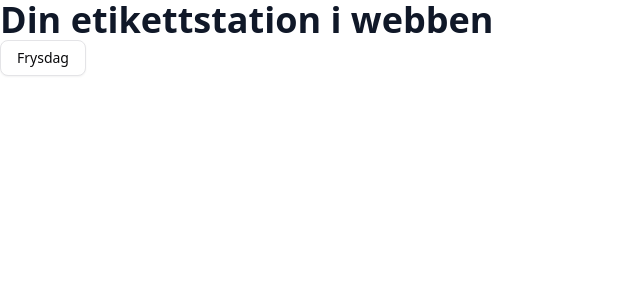
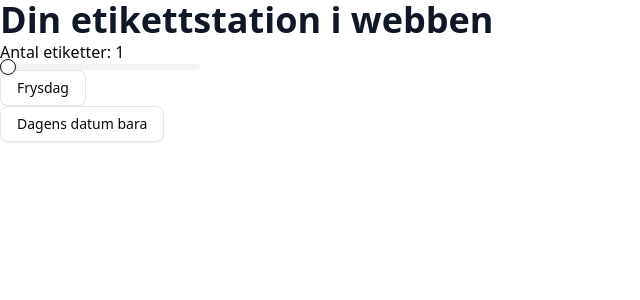
Before and after one commit to Utedass/zebra-web, a SvelteKit app: page / in a window 1280 px wide. Shown: the top 300 px of the page, without its empty margins (0-640 px from the left). Built offline with nearby package versions, Linux system fonts and the light colour scheme.

Commit message:
Add support for multiple lables.

```diff
--- a/package.json
+++ b/package.json
@@ -16,6 +16,7 @@
 	"devDependencies": {
 		"@eslint/compat": "^2.0.2",
 		"@eslint/js": "^9.39.2",
+		"@internationalized/date": "^3.12.0",
 		"@lucide/svelte": "^0.577.0",
 		"@sveltejs/adapter-node": "^5.5.2",
 		"@sveltejs/kit": "^2.50.2",
@@ -24,6 +25,7 @@
 		"@tailwindcss/typography": "^0.5.19",
 		"@tailwindcss/vite": "^4.1.18",
 		"@types/node": "^24",
+		"bits-ui": "^2.16.3",
 		"clsx": "^2.1.1",
 		"eslint": "^9.39.2",
 		"eslint-config-prettier": "^10.1.8",
--- /dev/null
+++ b/src/lib/components/ui/slider/index.ts
@@ -0,0 +1,7 @@
+import Root from "./slider.svelte";
+
+export {
+	Root,
+	//
+	Root as Slider,
+};
--- /dev/null
+++ b/src/lib/components/ui/slider/slider.svelte
@@ -0,0 +1,52 @@
+<script lang="ts">
+	import { Slider as SliderPrimitive } from "bits-ui";
+	import { cn, type WithoutChildrenOrChild } from "$lib/utils.js";
+
+	let {
+		ref = $bindable(null),
+		value = $bindable(),
+		orientation = "horizontal",
+		class: className,
+		...restProps
+	}: WithoutChildrenOrChild<SliderPrimitive.RootProps> = $props();
+</script>
+
+<!--
+Discriminated Unions + Destructing (required for bindable) do not
+get along, so we shut typescript up by casting `value` to `never`.
+-->
+<SliderPrimitive.Root
+	bind:ref
+	bind:value={value as never}
+	data-slot="slider"
+	{orientation}
+	class={cn(
+		"relative flex w-full touch-none items-center select-none data-[disabled]:opacity-50 data-[orientation=vertical]:h-full data-[orientation=vertical]:min-h-44 data-[orientation=vertical]:w-auto data-[orientation=vertical]:flex-col",
+		className
+	)}
+	{...restProps}
+>
+	{#snippet children({ thumbs })}
+		<span
+			data-orientation={orientation}
+			data-slot="slider-track"
+			class={cn(
+				"bg-muted relative grow overflow-hidden rounded-full data-[orientation=horizontal]:h-1.5 data-[orientation=horizontal]:w-full data-[orientation=vertical]:h-full data-[orientation=vertical]:w-1.5"
+			)}
+		>
+			<SliderPrimitive.Range
+				data-slot="slider-range"
+				class={cn(
+					"bg-primary absolute data-[orientation=horizontal]:h-full data-[orientation=vertical]:w-full"
+				)}
+			/>
+		</span>
+		{#each thumbs as thumb (thumb)}
+			<SliderPrimitive.Thumb
+				data-slot="slider-thumb"
+				index={thumb}
+				class="border-primary ring-ring/50 block size-4 shrink-0 rounded-full border bg-white shadow-sm transition-[color,box-shadow] hover:ring-4 focus-visible:ring-4 focus-visible:outline-hidden disabled:pointer-events-none disabled:opacity-50"
+			/>
+		{/each}
+	{/snippet}
+</SliderPrimitive.Root>
--- a/src/routes/+page.server.ts
+++ b/src/routes/+page.server.ts
@@ -2,20 +2,30 @@ import type { Actions } from './$types';
 import net from 'node:net';
 
 export const actions = {
-    default: async ({ request }) => {
-        console.log("Where am I?");
+    print: async ({ request }) => {
         const data = await request.formData();
-        printLabel();
-        console.log(data.get("stringJohan"));
+        const label_id = data.get("label_id");
+        const qty: number = Number(data.get("qty") ?? "1");
+
+        switch (label_id) {
+            case "frysdag":
+                console.log("Printing frysdag label.");
+                console.log(labelFrysdag(qty));
+                zplCommand(labelFrysdag());
+                break;
+            case "today":
+                console.log("Printing today label.");
+                console.log(labelToday(qty));
+                zplCommand(labelToday());
+                break;
+            default:
+                console.log(`Unsupported label: ${label_id}`);
+        }
     }
 } satisfies Actions;
 
 
-
-function printLabel() {
-    const printerHost = 'd6j235201761.home.arpa';
-    const printerPort = 9100;
-
+function labelFrysdag(num = 1) {
     const now = new Date();
     const timestring = now.toISOString().slice(0, 10); // "YYYY-MM-DD"
 
@@ -29,8 +39,33 @@ function printLabel() {
 ^A0,40
 ^FD${timestring}^FS
 ^LH0,0
+^PQ${num}
 ^XZ
 `;
+    return zplCommand;
+}
+
+function labelToday(num = 1) {
+    const now = new Date();
+    const timestring = now.toISOString().slice(0, 10); // "YYYY-MM-DD"
+
+    const zplCommand = `
+^XA
+^LH16,8
+^FO50,50
+^A0,40
+^FD${timestring}^FS
+^LH0,0
+^PQ${num}
+^XZ
+`;
+    return zplCommand;
+}
+
+
+function zplCommand(zplCommand: string) {
+    const printerHost = 'd6j235201761.home.arpa';
+    const printerPort = 9100;
 
     const client = new net.Socket();
 
--- a/src/routes/+page.svelte
+++ b/src/routes/+page.svelte
@@ -1,18 +1,35 @@
 <script lang="ts">
 	import { enhance } from '$app/forms';
-	import type { PageProps } from './$types';
+	//import type { PageProps } from './$types';
 	import { Button } from '$lib/components/ui/button';
+	import { Slider } from '$lib/components/ui/slider';
 	//let { form }: PageProps = $props();
+
+	let qty = $state(1);
+
+	const etiketter = [
+		{ display: 'Frysdag', label_id: 'frysdag' },
+		{ display: 'Dagens datum bara', label_id: 'today' }
+	];
 </script>
 
 <article class="prose">
 	<h1>Din etikettstation i webben</h1>
 </article>
 
-<form method="POST" use:enhance>
-	<!--
-			<input type="string" class="input" name="stringJohan" />
-			<button type="submit" class="btn preset-filled">Tjoho!</button>
-			-->
-	<Button variant="outline" type="submit" aria-label="Submit">Frysdag</Button>
-</form>
+<div class="flex-col max-w-50">
+	Antal etiketter: {qty}
+	<Slider type="single" bind:value={qty} min={1} max={10} />
+</div>
+
+{#each etiketter as etikett (etikett.label_id)}
+	<form method="POST" action="?/print" use:enhance>
+		<!--
+		<input type="string" class="input" name="stringJohan" />
+		<button type="submit" class="btn preset-filled">Tjoho!</button>
+		-->
+		<input type="hidden" name="label_id" value={etikett.label_id} />
+		<input type="hidden" name="qty" value={qty} />
+		<Button variant="outline" type="submit" aria-label="Submit">{etikett.display}</Button>
+	</form>
+{/each}
```
Also changed, not shown: 1 other file (tests, documents, lock files or other folders).
